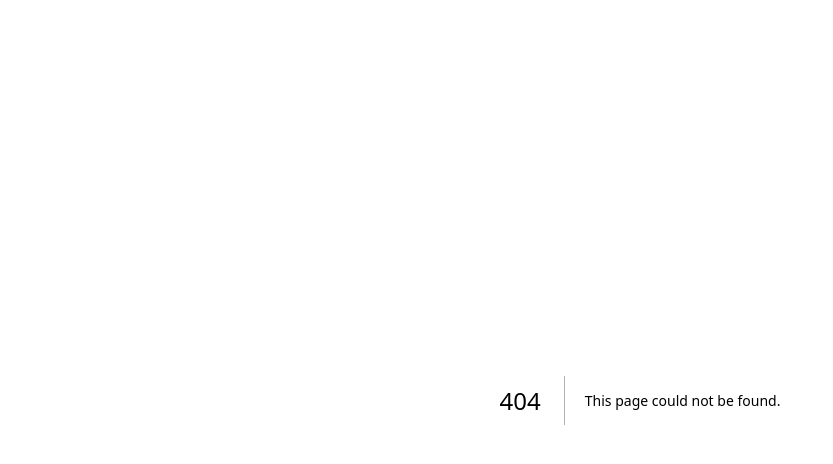
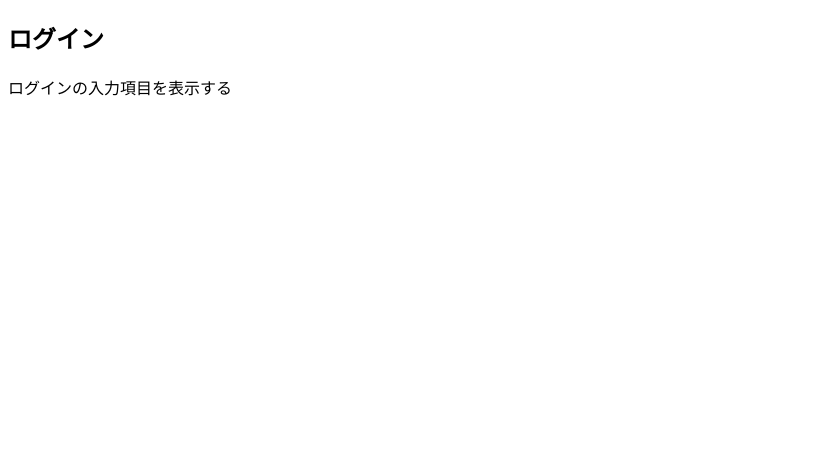
Before and after one commit to takumi-ya/writing-full-stack-web-devlopment, a Next.js app in the folder frontend/: page /login in a window 1280 px wide. Before the commit this address had no page. Shown: the top 464 px of the page, without its empty margins (0-833 px from the left). Built offline with nearby package versions, Linux system fonts and the light colour scheme.

Commit message:
Add page components for inventory products and login

```diff
--- /dev/null
+++ b/frontend/app/inventory/products/[id]/page.tsx
@@ -0,0 +1,8 @@
+export default function Page() {
+    return (
+        <div>
+            <h2>商品在庫管理</h2>
+            <p>商品在庫の一覧を表示する</p>
+        </div>
+    )
+}
--- /dev/null
+++ b/frontend/app/inventory/products/page.tsx
@@ -0,0 +1,8 @@
+export default function Page() {
+    return (
+        <div>
+            <h2>商品一覧</h2>
+            <p>商品の一覧を表示</p>
+        </div>
+    )
+}
--- /dev/null
+++ b/frontend/app/login/page.tsx
@@ -0,0 +1,8 @@
+export default function Page() {
+    return (
+        <div>
+            <h2>ログイン</h2>
+            <p>ログインの入力項目を表示する</p>
+        </div>
+    )
+}
```
